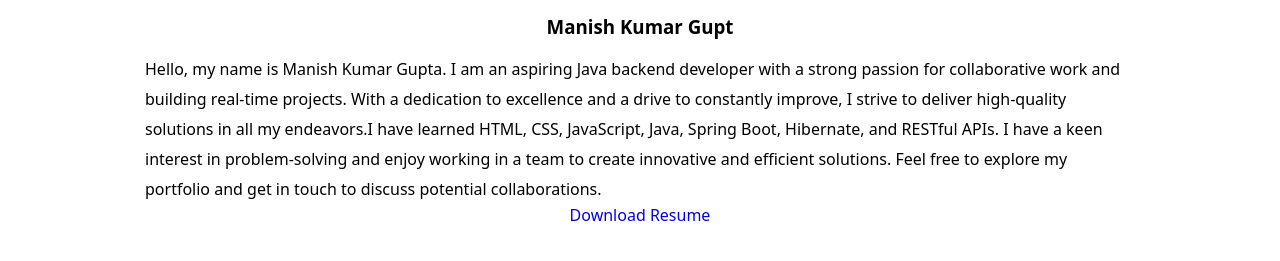
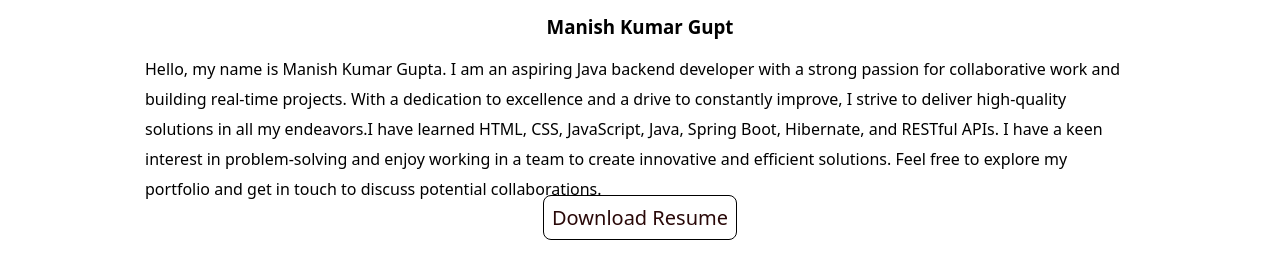
Before and after one commit to ManishGupt5/manishgupt5.github.io, a plain HTML site: page index.html in a window 1280 px wide. Shown: the part 691-952 px from the top of the page. Drawn offline with Linux system fonts and the light colour scheme.

Commit message:
Update style.css

```diff
--- a/style.css
+++ b/style.css
@@ -115,6 +115,13 @@ input[type="checkbox"] {
 }
 #about > p {
   line-height: 30px;
+}
+#resume-link-1{
+   border : 1px solid black;
+  border-radius:8px;
+  font-size: 20px;
+  padding: 8px;
+  color: rgb(41, 8, 8);
 }
 
 /* Skill section style */
```
